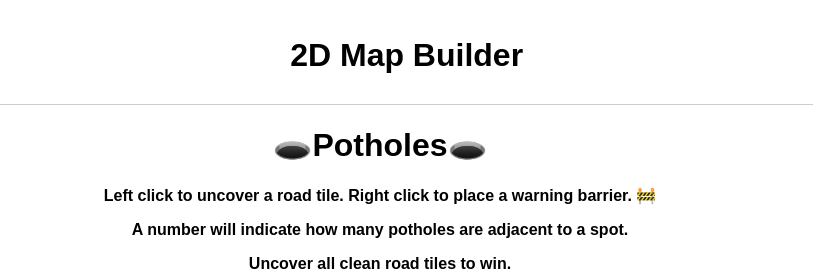
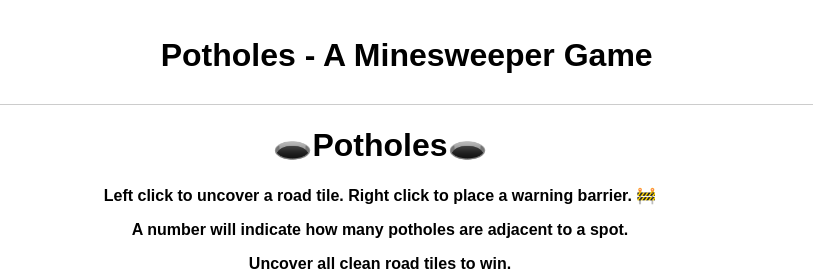
Before and after one commit to shanehendrickson/js-potholes, a plain HTML site: page index.html in a window 1280 px wide. Shown: the top 280 px of the page, 260-1073 px from the left. Drawn offline with Linux system fonts and the light colour scheme.

Commit message:
Updated Title

```diff
--- a/index.html
+++ b/index.html
@@ -12,7 +12,7 @@
         <a href="https://www.shanethedev.com/" target="_blank">
             <img src="full_black_t.svg" height="48" alt="">
         </a>
-        <h1>2D Map Builder</h1>
+        <h1>Potholes - A Minesweeper Game</h1>
         <a href="https://github.com/shanehendrickson/js-potholes" target="_blank">See the Code <i class="fa-brands fa-square-github"></i></a>
     </header>
 
```
